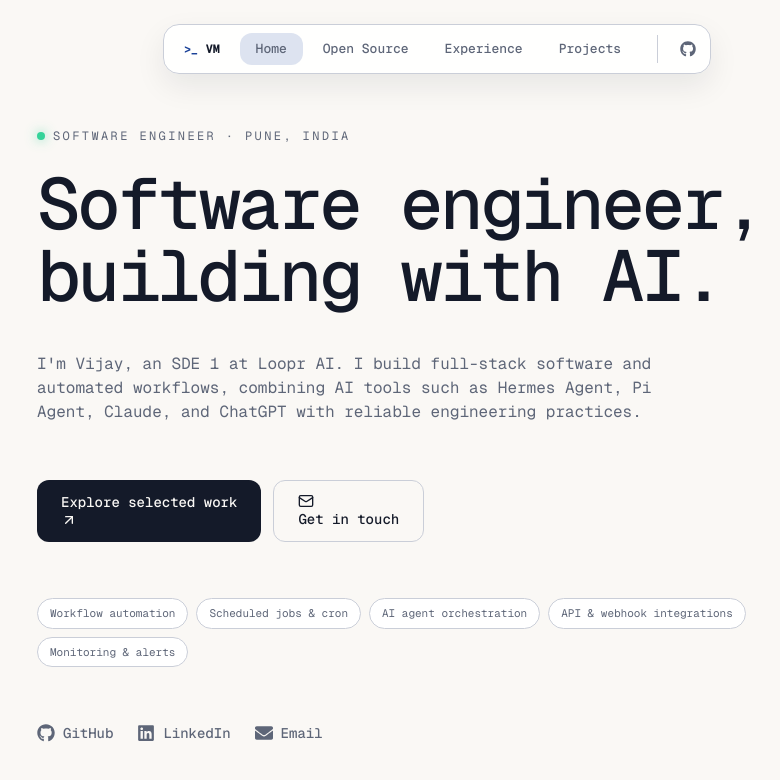
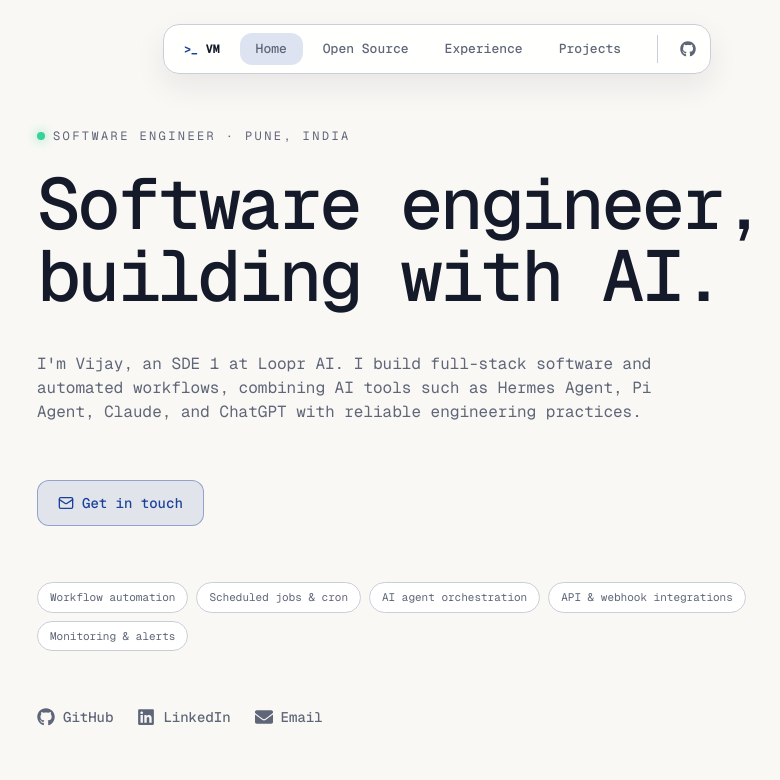
Before and after one commit to vjymisal0/portfolio-vijay, a Next.js app: page / in a window 1280 px wide. Shown: the top 780 px of the page, without its empty margins (203-983 px from the left). Built offline with nearby package versions, Linux system fonts and the light colour scheme; no server answers.

Commit message:
fix: remove broken work link and refine contact cta

```diff
--- a/components/introduction.tsx
+++ b/components/introduction.tsx
@@ -1,9 +1,8 @@
 'use client'
 
 import { motion } from 'framer-motion'
-import Link from 'next/link'
 import { FaGithub, FaLinkedin, FaEnvelope } from 'react-icons/fa'
-import { ArrowUpRight, Mail } from 'lucide-react'
+import { Mail } from 'lucide-react'
 import GitHubCharts from './github-charts'
 
 const containerVariants = {
@@ -52,15 +51,9 @@ export default function Introduction() {
           </motion.p>
 
           <motion.div variants={itemVariants} className="mt-8 flex flex-wrap gap-3">
-            <Link
-              href="/#projects"
-              className="rounded-lg bg-foreground text-background px-6 py-3 text-sm font-medium transition hover:opacity-85"
-            >
-              Explore selected work <ArrowUpRight className="h-4 w-4" aria-hidden="true" />
-            </Link>
             <a
               href="mailto:misalvijay153@gmail.com"
-              className="rounded-lg border border-border px-6 py-3 text-sm font-medium text-foreground transition hover:border-foreground/40"
+              className="group inline-flex items-center gap-2 rounded-lg border border-primary/40 bg-primary/10 px-5 py-3 text-sm font-medium text-primary transition hover:bg-primary hover:text-primary-foreground hover:shadow-[0_8px_24px_hsl(var(--primary)/0.2)]"
             >
               <Mail className="h-4 w-4" aria-hidden="true" /> Get in touch
             </a>
```
